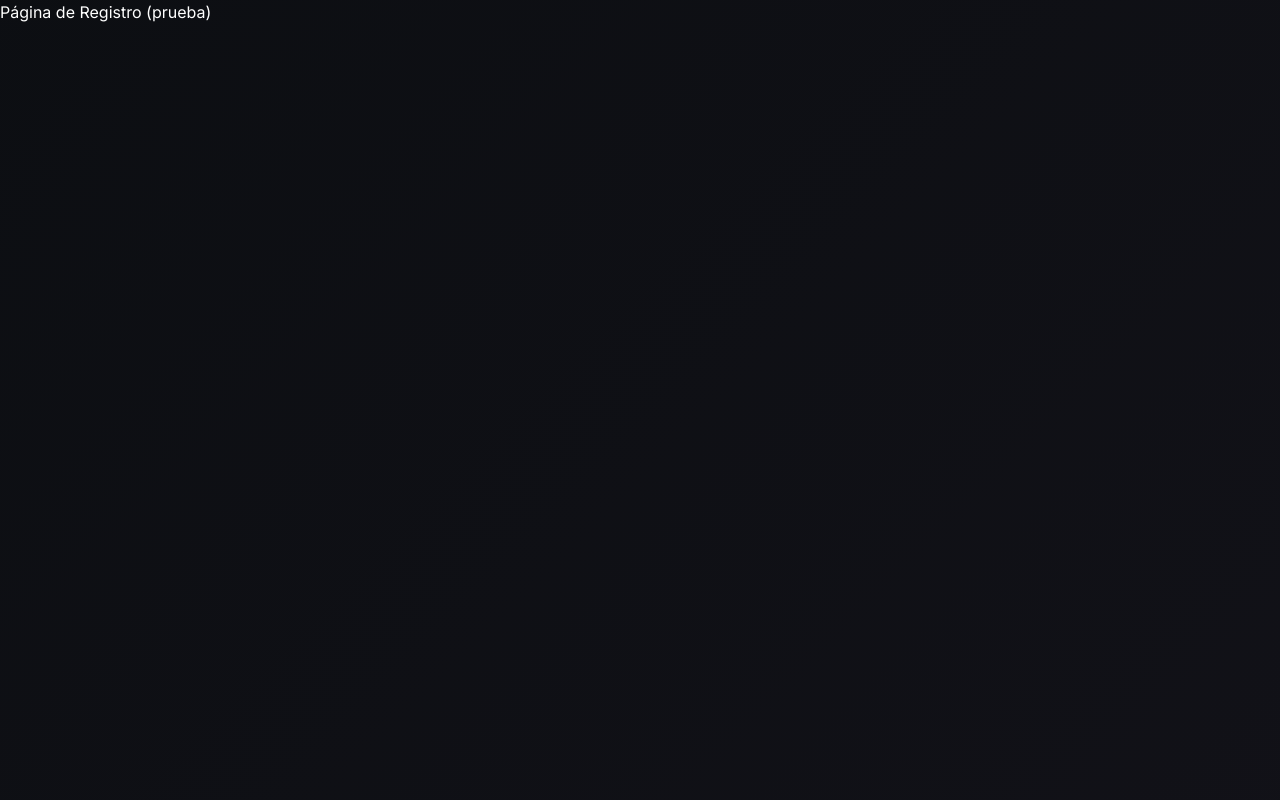
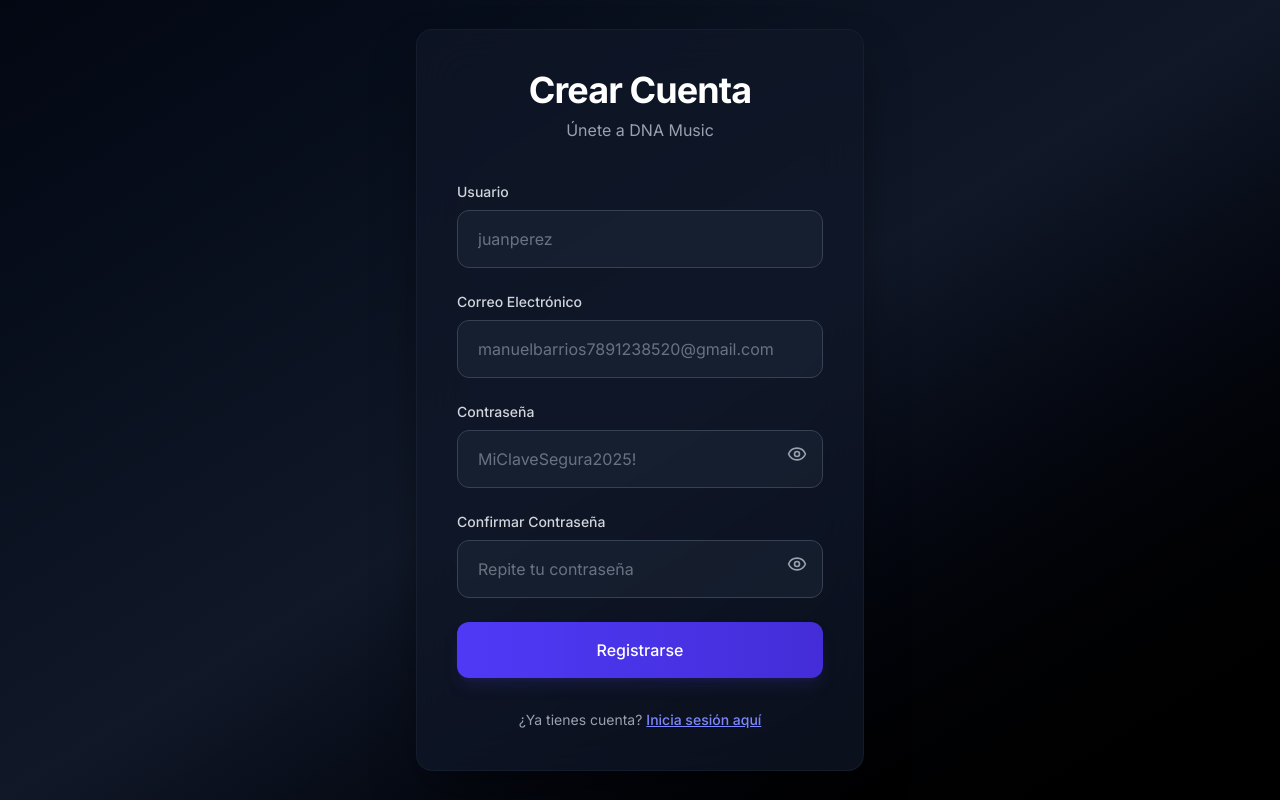
Before and after one commit to Josuecasadiegos/front-prueba-DNA, a Next.js app: page /register in a window 1280 px wide. Built offline with nearby package versions, Linux system fonts and the light colour scheme; no server answers.

Commit message:
fixing bugs

```diff
--- a/app/register/page.js
+++ b/app/register/page.js
@@ -1,5 +1,164 @@
-// app/register/page.tsx
+'use client';
 
-export default function Register() {
-  return <h1>Página de Registro (prueba)</h1>;
+import { useState } from 'react';
+import { useRouter } from 'next/navigation';
+import { Loader2, Eye, EyeOff } from 'lucide-react';
+import { apiFetch } from '@/lib/api';
+
+export default function RegisterPage() {
+  const [form, setForm] = useState({
+    username: '',
+    email: '',
+    password: '',
+    confirmPassword: '',
+    roleName: 'student',
+  });
+  const [showPassword, setShowPassword] = useState(false);
+  const [showConfirm, setShowConfirm] = useState(false);
+  const [error, setError] = useState('');
+  const [success, setSuccess] = useState('');
+  const [loading, setLoading] = useState(false);
+  const router = useRouter();
+
+  const handleSubmit = async (e) => {
+    e.preventDefault();
+    setError('');
+    setSuccess('');
+
+    if (form.password !== form.confirmPassword) {
+      setError('Las contraseñas no coinciden');
+      return;
+    }
+
+    setLoading(true);
+
+    try {
+      await apiFetch('/api/auth/register', {
+        method: 'POST',
+        body: JSON.stringify({
+          username: form.username.trim(),
+          email: form.email.trim(),
+          password: form.password,
+          roleName: form.roleName,
+        }),
+      });
+
+      setSuccess('Registro exitoso! Revisa tu correo para verificar la cuenta.');
+      setTimeout(() => {
+        router.push('/login');
+      }, 4000);
+    } catch (err) {
+      setError(err.message || 'Error al registrar. Intenta nuevamente.');
+    } finally {
+      setLoading(false);
+    }
+  };
+
+  return (
+    <div className="min-h-screen bg-gradient-to-br from-gray-950 via-gray-900 to-black flex items-center justify-center p-6">
+      <div className="w-full max-w-md bg-gray-900/70 backdrop-blur-xl rounded-2xl border border-gray-800/50 shadow-2xl shadow-black/50 p-10">
+        <div className="text-center mb-10">
+          <h1 className="text-4xl font-bold text-white tracking-tight">Crear Cuenta</h1>
+          <p className="text-gray-400 mt-2">Únete a DNA Music</p>
+        </div>
+
+        <form onSubmit={handleSubmit} className="space-y-6">
+          <div>
+            <label className="block text-sm font-medium text-gray-300 mb-2">Usuario</label>
+            <input
+              type="text"
+              value={form.username}
+              onChange={(e) => setForm({ ...form, username: e.target.value })}
+              className="w-full px-5 py-4 bg-gray-800/50 border border-gray-700 rounded-xl text-white placeholder-gray-500 focus:outline-none focus:border-indigo-500 focus:ring-2 focus:ring-indigo-500/30 transition-all duration-200"
+              placeholder="juanperez"
+              required
+              minLength={3}
+            />
+          </div>
+
+          <div>
+            <label className="block text-sm font-medium text-gray-300 mb-2">Correo Electrónico</label>
+            <input
+              type="email"
+              value={form.email}
+              onChange={(e) => setForm({ ...form, email: e.target.value })}
+              className="w-full px-5 py-4 bg-gray-800/50 border border-gray-700 rounded-xl text-white placeholder-gray-500 focus:outline-none focus:border-indigo-500 focus:ring-2 focus:ring-indigo-500/30 transition-all duration-200"
+              placeholder="manuelbarrios7891238520@gmail.com"
+              required
+            />
+          </div>
+
+          <div className="relative">
+            <label className="block text-sm font-medium text-gray-300 mb-2">Contraseña</label>
+            <input
+              type={showPassword ? 'text' : 'password'}
+              value={form.password}
+              onChange={(e) => setForm({ ...form, password: e.target.value })}
+              className="w-full px-5 py-4 bg-gray-800/50 border border-gray-700 rounded-xl text-white placeholder-gray-500 focus:outline-none focus:border-indigo-500 focus:ring-2 focus:ring-indigo-500/30 transition-all duration-200 pr-12"
+              placeholder="MiClaveSegura2025!"
+              required
+              minLength={8}
+            />
+            <button
+              type="button"
+              onClick={() => setShowPassword(!showPassword)}
+              className="absolute right-4 top-[42px] text-gray-400 hover:text-gray-200 transition"
+            >
+              {showPassword ? <EyeOff size={20} /> : <Eye size={20} />}
+            </button>
+          </div>
+
+          <div className="relative">
+            <label className="block text-sm font-medium text-gray-300 mb-2">Confirmar Contraseña</label>
+            <input
+              type={showConfirm ? 'text' : 'password'}
+              value={form.confirmPassword}
+              onChange={(e) => setForm({ ...form, confirmPassword: e.target.value })}
+              className="w-full px-5 py-4 bg-gray-800/50 border border-gray-700 rounded-xl text-white placeholder-gray-500 focus:outline-none focus:border-indigo-500 focus:ring-2 focus:ring-indigo-500/30 transition-all duration-200 pr-12"
+              placeholder="Repite tu contraseña"
+              required
+            />
+            <button
+              type="button"
+              onClick={() => setShowConfirm(!showConfirm)}
+              className="absolute right-4 top-[42px] text-gray-400 hover:text-gray-200 transition"
+            >
+              {showConfirm ? <EyeOff size={20} /> : <Eye size={20} />}
+            </button>
+          </div>
+
+          {/* Role fijo como hidden */}
+          <input type="hidden" name="roleName" value={form.roleName} />
+
+          {error && (
+            <div className="bg-red-950/40 border border-red-800/50 text-red-300 p-4 rounded-xl text-sm text-center">
+              {error}
+            </div>
+          )}
+
+          {success && (
+            <div className="bg-green-950/40 border border-green-800/50 text-green-300 p-4 rounded-xl text-sm text-center">
+              {success}
+            </div>
+          )}
+
+          <button
+            type="submit"
+            disabled={loading}
+            className="w-full py-4 bg-gradient-to-r from-indigo-600 to-indigo-700 hover:from-indigo-500 hover:to-indigo-600 text-white font-medium rounded-xl transition-all duration-300 disabled:opacity-50 disabled:cursor-not-allowed flex items-center justify-center gap-3 shadow-lg shadow-indigo-900/30"
+          >
+            {loading && <Loader2 className="h-5 w-5 animate-spin" />}
+            Registrarse
+          </button>
+        </form>
+
+        <p className="mt-8 text-center text-gray-400 text-sm">
+          ¿Ya tienes cuenta?{' '}
+          <a href="/login" className="text-indigo-400 hover:text-indigo-300 font-medium underline">
+            Inicia sesión aquí
+          </a>
+        </p>
+      </div>
+    </div>
+  );
 }
```
